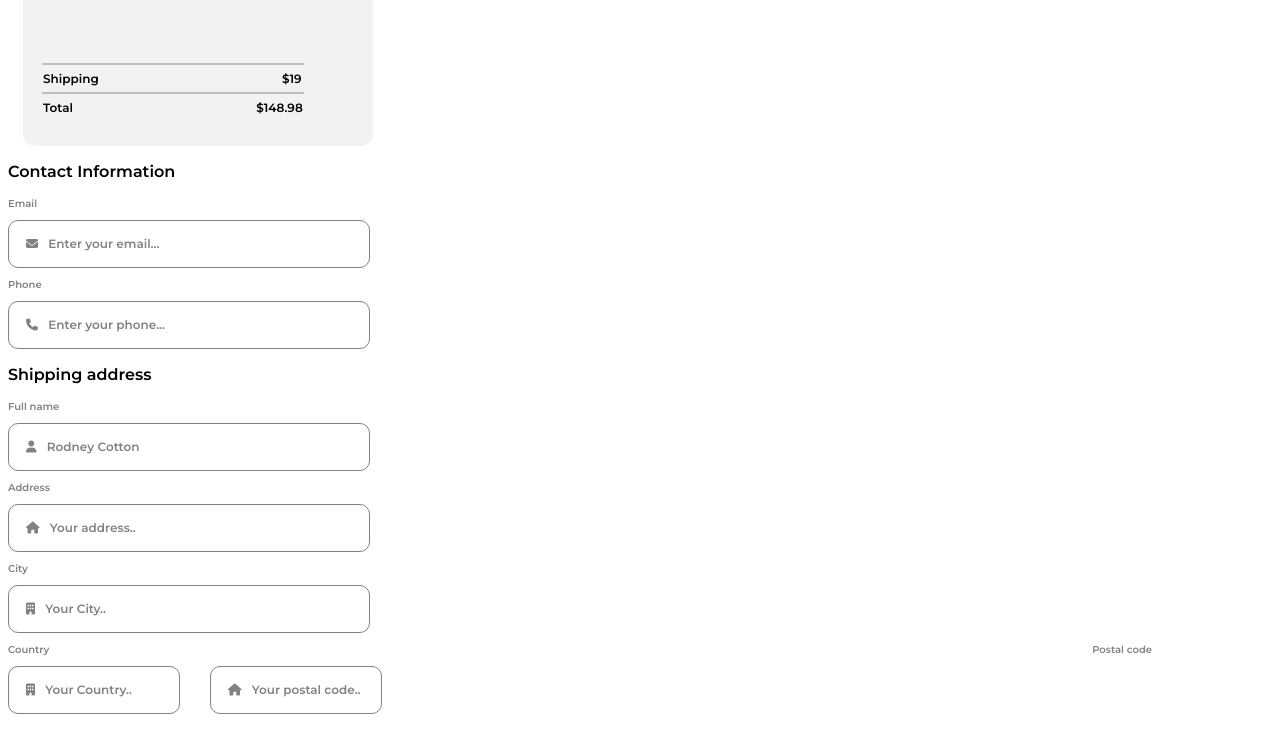
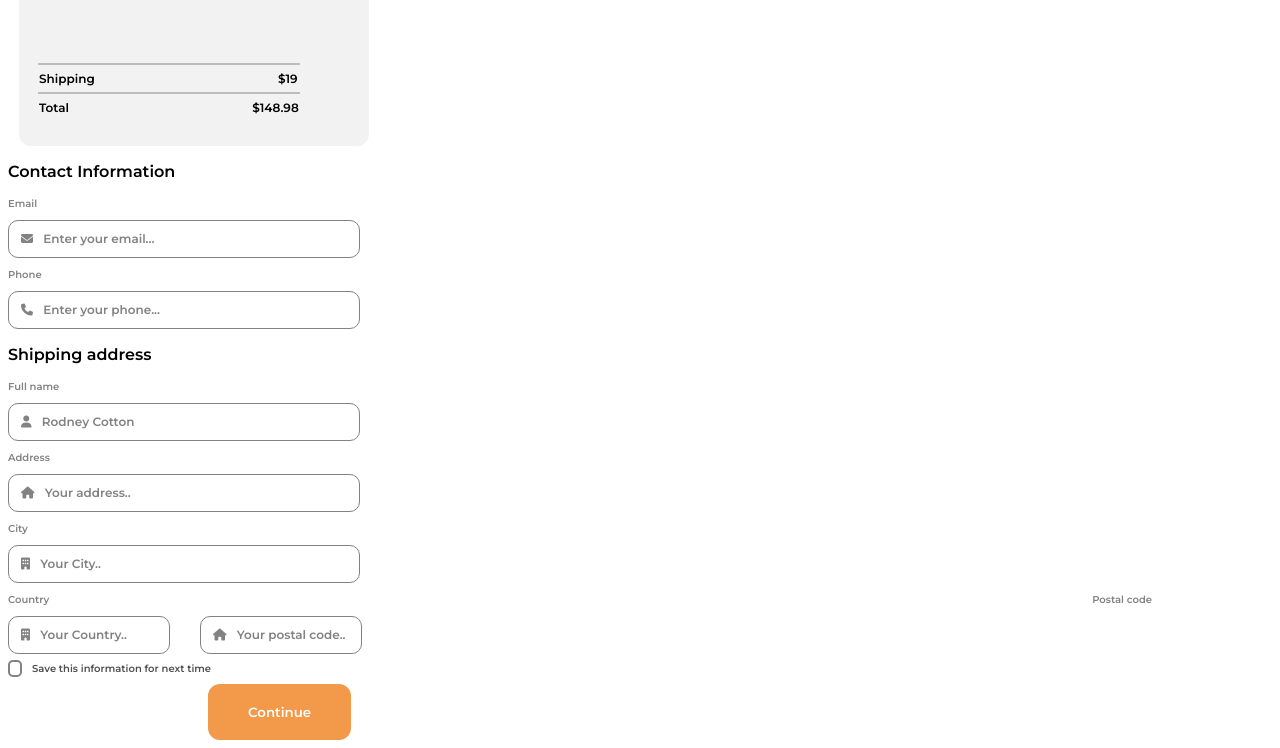
Before and after one commit to Kstrohfus/checkout-page, a plain HTML site: page index.html in a window 1280 px wide. Shown: the part 425-1173 px from the top of the page. Before the commit the page ends 1147 px from the top, so only its background shows below. Drawn offline with Linux system fonts and the light colour scheme.

Commit message:
Added bottom save option and button

```diff
--- a/css/styles.css
+++ b/css/styles.css
@@ -22,7 +22,7 @@ h1 {
     align-items: flex-start;
     justify-content: center;
     flex-direction: column;
-    margin-left: 15px;
+    margin-left: 11px;
     font-style: normal;
     font-weight: 600;
     font-size: 12px;
@@ -102,7 +102,7 @@ i {
     border: #828282 solid 1px;
     color: #828282;
     border-radius: 10px;
-    padding: 10px;
+    padding: 5px;
     font-size: 12px;
     width: 340px;
 }
@@ -124,5 +124,29 @@ i {
     margin-right: 120px;
 }
 
+/* Bottom after Forms */
+
+.save {
+    font-size: 10px;
+    color: #4f4f4f;
+}
+
+.save span {
+    color: red;
+    padding: 0 5px;
+    border: #828282 2px solid;
+    border-radius: 5px;
+    margin: 10px 10px 0 0;
+    line-height: 30px;
+}
+
+button {
+    background: #f2994a;
+    color: #fff;
+    padding: 20px 40px;
+    border-radius: 12px;
+    border: none;
+    margin-left: 200px;
+}
 /* @media screen (min-width: 1200px) {
 } */
--- a/index.html
+++ b/index.html
@@ -96,5 +96,9 @@
                 <i class="fa-solid fa-house"></i> Your postal code..
             </div>
         </div>
+        <div class="save">
+            <span></span> Save this information for next time
+        </div>
+        <div class="continue"><button>Continue</button></div>
     </body>
 </html>
```
